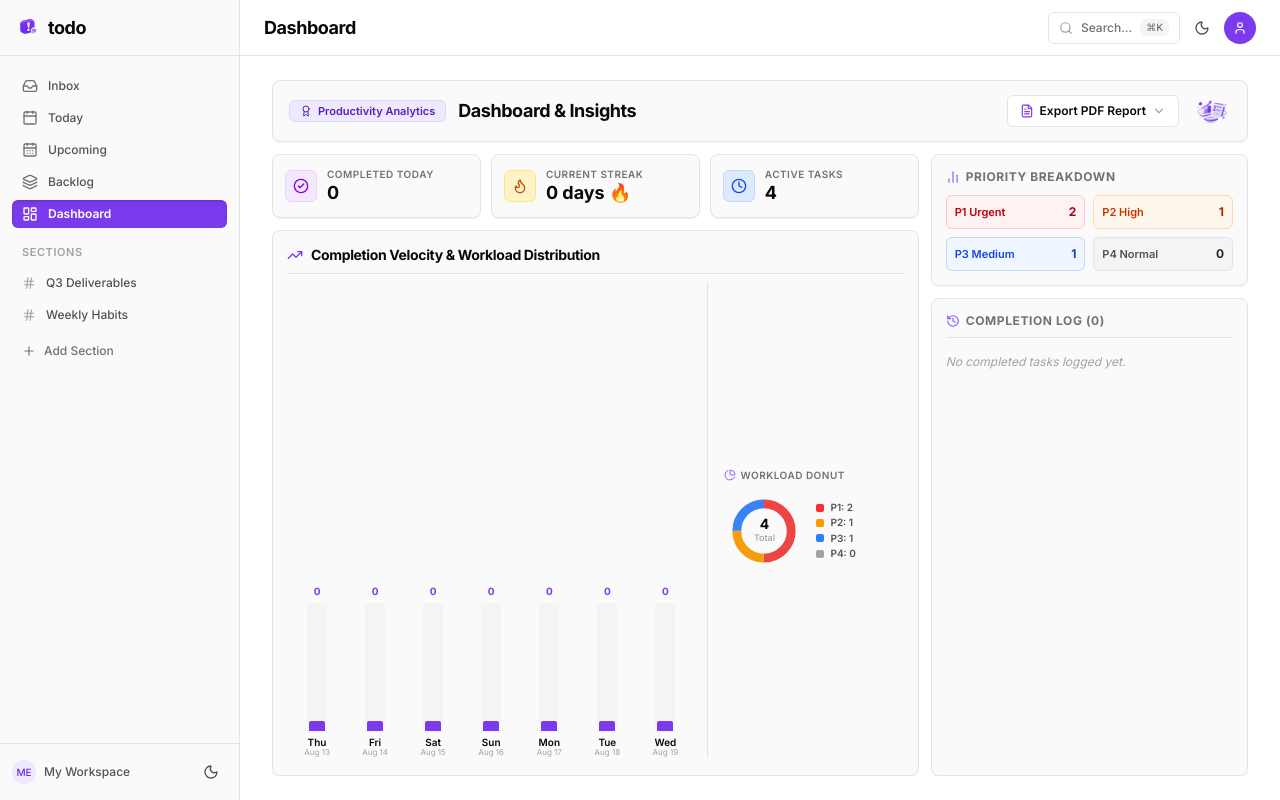
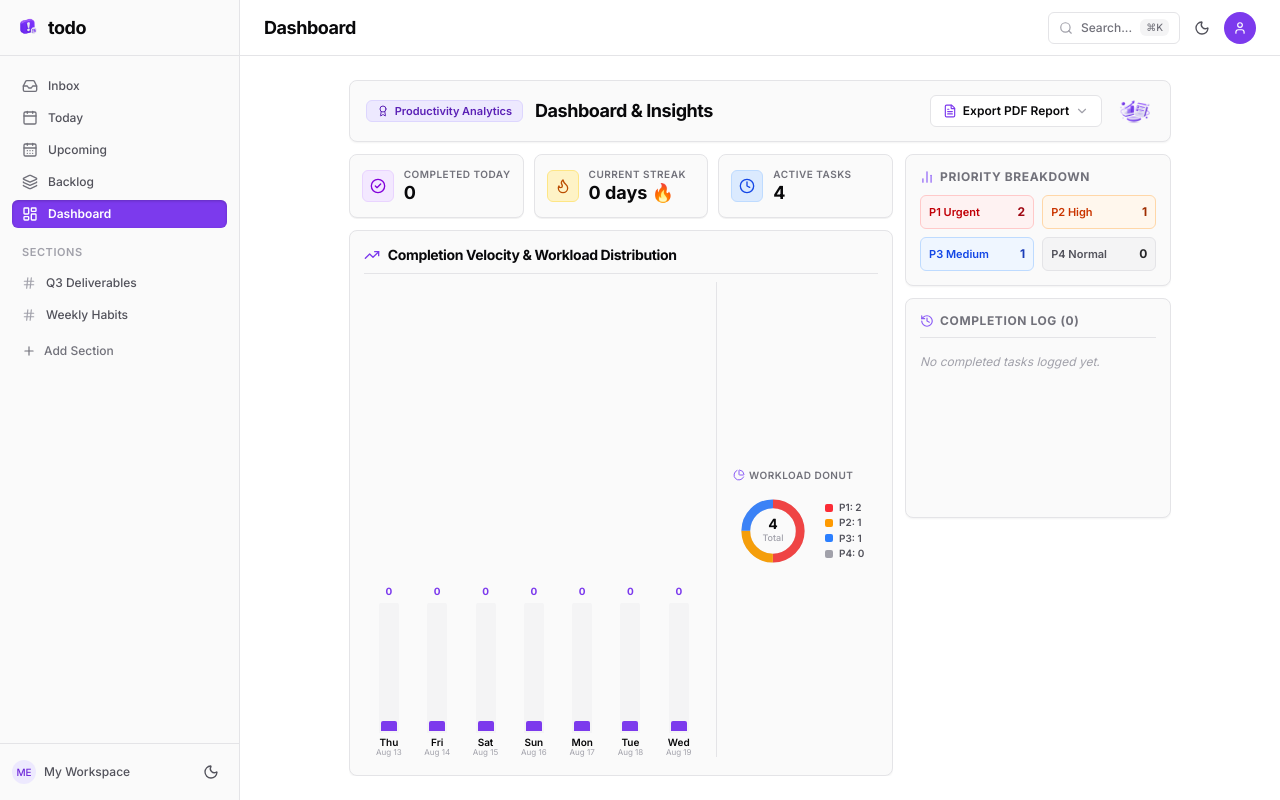
Before and after one commit to khasiyavivek97123-cpu/-ToDo, a Next.js app: page /dashboard in a window 1280 px wide. Built offline with nearby package versions, Linux system fonts and the light colour scheme.

Commit message:
feat: implement date-based task grouping, completion sound effects, PDF export, milestone celebration modal, and dashboard scroll fixes

```diff
--- a/src/app/(app)/dashboard/page.tsx
+++ b/src/app/(app)/dashboard/page.tsx
@@ -526,14 +526,14 @@ export default function DashboardPage() {
           </div>
 
           {/* Recent Completion Activity (Internal Scroll Container) */}
-          <div className="flex-1 flex flex-col p-3.5 rounded-md border border-border bg-surface shadow-xs min-h-0 overflow-hidden space-y-2">
+          <div className="flex-1 flex flex-col p-3.5 rounded-md border border-border bg-surface shadow-xs min-h-0 overflow-hidden space-y-2 max-h-[220px]">
             <h3 className="text-xs font-bold uppercase tracking-wider text-neutral-500 flex items-center gap-1.5 shrink-0">
               <History className="w-3.5 h-3.5 text-primary-500" />
               <span>Completion Log ({completedHistoryFeed.length})</span>
             </h3>
 
             {/* Internal Scroll Container */}
-            <div className="flex-1 overflow-y-auto space-y-1.5 pr-1 min-h-0 border-t border-border pt-2">
+            <div className="flex-1 overflow-y-auto max-h-[160px] space-y-1.5 pr-1 min-h-0 border-t border-border pt-2">
               {completedHistoryFeed.length > 0 ? (
                 completedHistoryFeed.map((item, idx) => (
                   <div
--- a/src/components/layout/PageTransitionWrapper.tsx
+++ b/src/components/layout/PageTransitionWrapper.tsx
@@ -18,7 +18,7 @@ export function PageTransitionWrapper({
         animate={{ opacity: 1, y: 0 }}
         exit={{ opacity: 0, y: -6 }}
         transition={{ duration: 0.2, ease: "easeOut" }}
-        className="w-full flex-1"
+        className="w-full flex-1 h-full flex flex-col"
       >
         {children}
       </motion.div>
```
